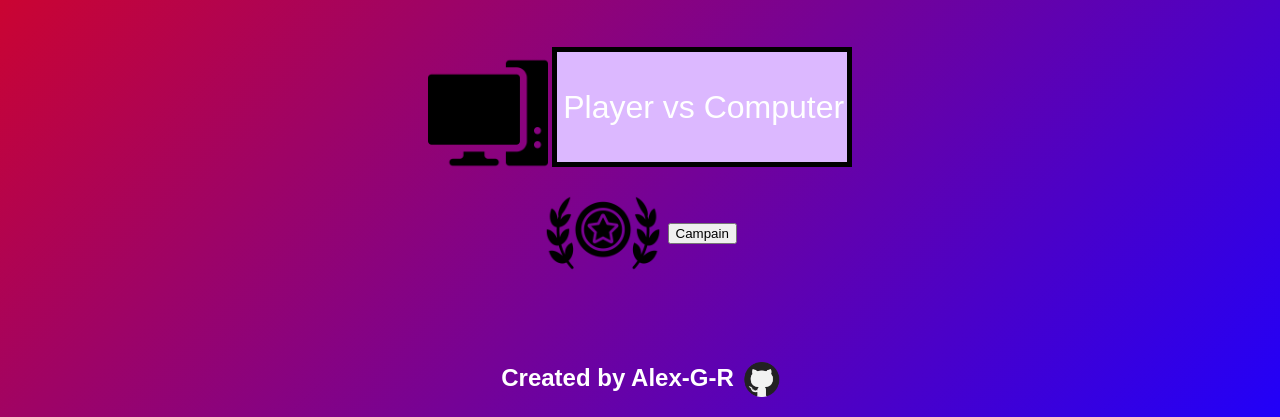
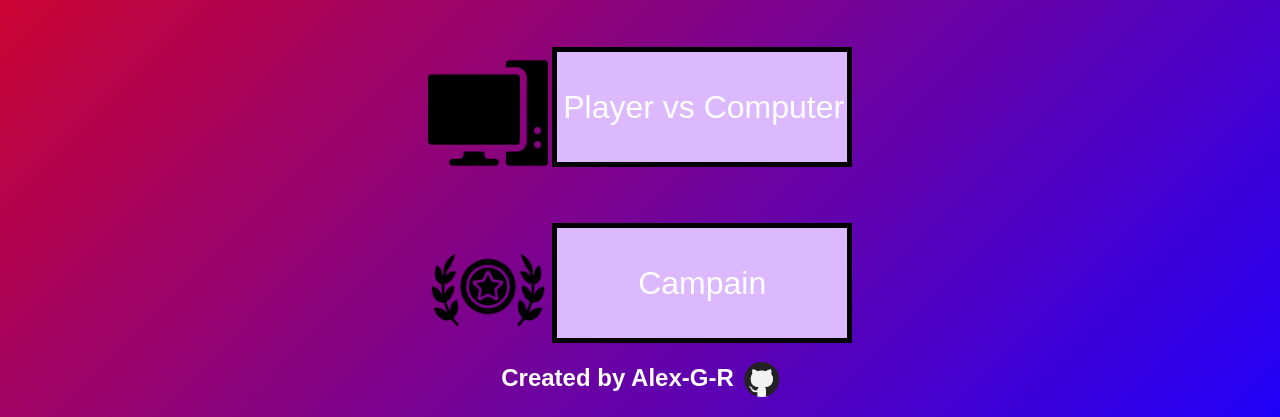
Before and after one commit to Alex-G-R/Pong, a plain HTML site: page index.html in a window 1280 px wide. Shown: the part 383-800 px from the top of the page. Drawn offline with Linux system fonts and the light colour scheme.

Commit message:
Minor style changes

```diff
--- a/Styles/styles.css
+++ b/Styles/styles.css
@@ -26,7 +26,7 @@ img{
     width:100%;
 }
 
-#pvp-button, #pvc-button{
+#pvp-button, #pvc-button, #campain-button{
     margin-top: 150px;
     height: 120px;
     width: 300px;
@@ -36,7 +36,7 @@ img{
     background-color: #dcb8ff;
     cursor: pointer;
 }
-#pvc-button {
+#pvc-button, #campain-button {
     margin-top: 50px;
 }
 
```
